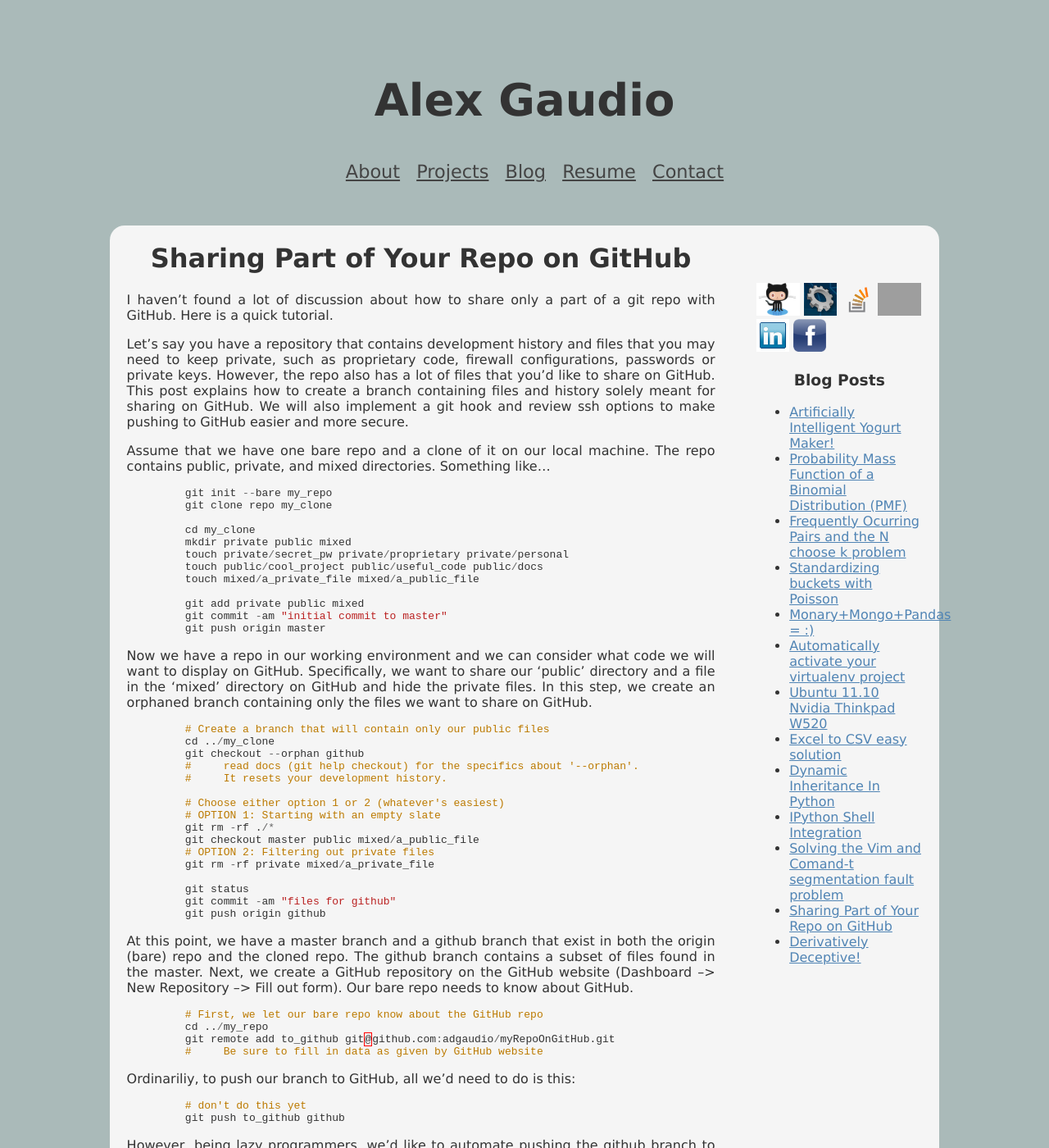
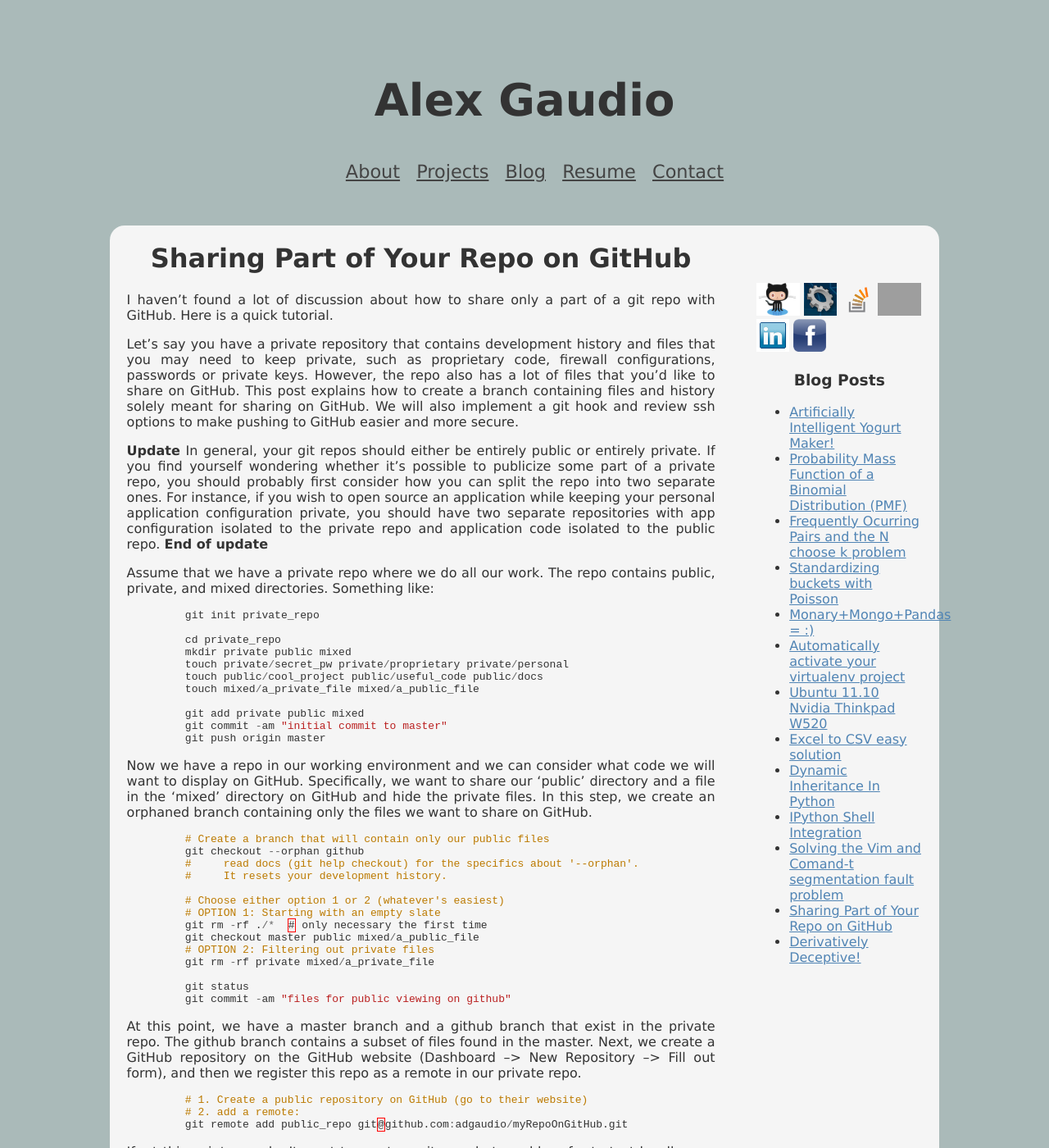
Before and after one commit to adgaudio/adgaudio.github.io, a Jekyll site: the page built from _posts/2011-07-24-sharing-part-your-repo-github.md, in a window 1280 px wide and 1400 px high. Shown: the whole window at 82% size. Built offline with Jekyll 4.4.1, drawn with Linux system fonts in a browser that asks for light colours; some of the changed text lies outside the part shown; grey boxes are pictures that could not be loaded.

Commit message:
clarify an old blog post

```diff
--- a/_posts/2011-07-24-sharing-part-your-repo-github.md
+++ b/_posts/2011-07-24-sharing-part-your-repo-github.md
@@ -3,17 +3,34 @@ layout: post
 title: Sharing Part of Your Repo on GitHub
 ---
 
-I haven't found a lot of discussion about how to share only a part of a git repo with GitHub.  Here is a quick tutorial.
+I haven't found a lot of discussion about how to share only a part of a git
+repo with GitHub.  Here is a quick tutorial.
 
-Let's say you have a repository that contains development history and files that you may need to keep private, such as proprietary code, firewall configurations, passwords or private keys.  However, the repo also has a lot of files that you'd like to share on GitHub.  This post explains how to create a branch containing files and history solely meant for sharing on GitHub.  We will also implement a git hook and review ssh options to make pushing to GitHub easier and more secure.
+Let's say you have a private repository that contains development history and
+files that you may need to keep private, such as proprietary code, firewall
+configurations, passwords or private keys.  However, the repo also has a lot of
+files that you'd like to share on GitHub.  This post explains how to create a
+branch containing files and history solely meant for sharing on GitHub.  We
+will also implement a git hook and review ssh options to make pushing to GitHub
+easier and more secure.
 
-Assume that we have one bare repo and a clone of it on our local machine.  The repo contains public, private, and mixed directories. Something like...
+**Update** In general, your git repos should either be entirely public or
+entirely private.  If you find yourself wondering whether it's possible to
+publicize some part of a private repo, you should probably first consider
+how you can split the repo into two separate ones.  For instance, if you wish
+to open source an application while keeping your personal application
+configuration private, you should have two separate repositories with app
+configuration isolated to the private repo and application code isolated to the
+public repo.  **End of update**
+
+Assume that we have a private repo where we do all our work.  The
+repo contains public, private, and mixed directories. Something like:
 
 {% highlight c %}
-    git init --bare my_repo
-    git clone repo my_clone
 
-    cd my_clone
+    git init private_repo
+
+    cd private_repo
     mkdir private public mixed
     touch private/secret_pw private/proprietary private/personal
     touch public/cool_project public/useful_code public/docs
@@ -24,70 +41,103 @@ Assume that we have one bare repo and a clone of it on our local machine.  The r
     git push origin master
 {% endhighlight %}
 
-Now we have a repo in our working environment and we can consider what code we will want to display on GitHub.  Specifically, we want to share our 'public' directory and a file in the 'mixed' directory on GitHub and hide the private files.  In this step, we create an orphaned branch containing only the files we want to share on GitHub.
+Now we have a repo in our working environment and we can consider what code we
+will want to display on GitHub.  Specifically, we want to share our 'public'
+directory and a file in the 'mixed' directory on GitHub and hide the private
+files.  In this step, we create an orphaned branch containing only the files we
+want to share on GitHub.
 
 {% highlight c %}
+
     # Create a branch that will contain only our public files
-    cd ../my_clone
     git checkout --orphan github
     #     read docs (git help checkout) for the specifics about '--orphan'.
     #     It resets your development history.
 
     # Choose either option 1 or 2 (whatever's easiest)
     # OPTION 1: Starting with an empty slate
-    git rm -rf ./*
+    git rm -rf ./*  # only necessary the first time
     git checkout master public mixed/a_public_file
     # OPTION 2: Filtering out private files
     git rm -rf private mixed/a_private_file
 
     git status
-    git commit -am "files for github"
-    git push origin github
+    git commit -am "files for public viewing on github"
 {% endhighlight %}
 
-At this point, we have a master branch and a github branch that exist in both the origin (bare) repo and the cloned repo.  The github branch contains a subset of files found in the master.  Next, we create a GitHub repository on the GitHub website (Dashboard --> New Repository --> Fill out form).  Our bare repo needs to know about GitHub.
+At this point, we have a master branch and a github branch that exist in the
+private repo.  The github branch contains a subset of files found in the
+master.  Next, we create a GitHub repository on the GitHub website (Dashboard
+--> New Repository --> Fill out form), and then we register this repo as a
+remote in our private repo.
 
 {% highlight c %}
-    # First, we let our bare repo know about the GitHub repo
-    cd ../my_repo
-    git remote add to_github git@github.com:adgaudio/myRepoOnGitHub.git
-    #     Be sure to fill in data as given by GitHub website
+
+    # 1. Create a public repository on GitHub (go to their website)
+    # 2. add a remote:
+    git remote add public_repo git@github.com:adgaudio/myRepoOnGitHub.git
+{% endhighlight %}
+
+If, at this point, you don't want to create a git repo but would prefer to test
+locally, you can try this instead:
+
+{% highlight c%}
+
+    # 1. Emulate creating a public repo on GitHub:
+    cd ..
+    git init --bare fake_public_repo
+    # 2. add a remote:
+    cd private
+    git remote add public_repo ../fake_public_repo
 {% endhighlight %}
 
 Ordinariliy, to push our branch to GitHub, all we'd need to do is this:
 
 {% highlight c %}
+
     # don't do this yet
-    git push to_github github
+    cd ../private
+    git push public_repo github:master  # ie. push github to public_repo/master
 {% endhighlight %}
 
-However, being lazy programmers, we'd like to automate pushing the github branch to GitHub.  The trick here is to use a hook that gets called after every push (or pull) to the bare repo.
+And we're done!  However, being lazy (I mean efficient!) programmers, perhaps
+we'd like to automate pushing the github branch to GitHub whenever we make a
+commit.  The trick here is to use a hook that gets called after every commit.
+
 
 {% highlight c %}
-    cd ../my_repo/hooks
-    emacs post-update
+
+    cd ../private/.git/hooks
+    emacs post-commit
 
     #Add this data to the file:
         #!/bin/bash
-        LOG="./github.log"
+        LOG="/tmp/github.log"
         echo "`date`" >> $LOG
 
         #Push changes to GitHub
          #note - GitHub needs to know your public key
-        (git push to_github github 2>&1) >> $LOG
+        (git push public_repo github:master 2>&1) >> $LOG
 
-    chmod +x ./post-update
+    chmod +x ./post-commit
 {% endhighlight %}
 
-What this means is that whenever we push to our bare repo, we will execute this script and subsequently push our github branch to git.  We are nearly done!  The only remaining step is to discuss keys.  If you haven't registered an ssh key with your GitHub account, now is the time to do so.  However, there is a caveat.  Because we automated pushing to GitHub via the above hook, we will need to make sure the local machine won't ask for a password when it wants to use the ssh key.  There are a couple of ways around this, and I'll explain them here.
+What this means is that whenever we make a commit to the github branch, its
+contents automatically get pushed to GitHub!
 
-There are at least 2 options: In option 1, you can create a new key with no password specifically for GitHub.  In option 2, add a key to your keyring manager.
+If you've followed so far and you don't have ssh key configured with GitHub,
+you may not be able to push your code to your new repo!  Let's go over how to
+create an ssh key specifically for your GitHub account.
+
+Here's what I'd suggest you do:
 
 {% highlight c %}
-    OPTION 1: Create a key specifically for github:
-    ssh-keygen  #Be Careful not to overwrite your existing private key.
+
+    # 1: Create a key specifically for github:
+    ssh-keygen -f ~/.ssh/id_rsa_github  # Be Careful not to overwrite an existing private key!
+
+    # 2: Configure ssh access to github.com to always use your new key
     emacs ~/.ssh/config
-
     #Add this to the file
         Host github.com
         User git
@@ -95,19 +145,21 @@ There are at least 2 options: In option 1, you can create a new key with no pass
         Hostname github.com
         IdentityFile ~/.ssh/id_rsa_github
         TCPKeepAlive yes
-        IdentitiesOnly yesg
-{% endhighlight %}
+        IdentitiesOnly yes
 
-{% highlight c %}
-    OPTION 2: Add your existing key to your keyring
-    #(will only ask for password the first time it's used after reboot, I believe)
+    # 3: Navigate your browser to your GitHub profile settings page and
+    register the # public key you just created (`id_rsa_github.pub`) as an
+    authorized key.
 
-        ssh-add ~/.ssh/id_rsa_github
+    # 4: Add your existing key to your keyring
+    # (you may need to do this after every reboot before using the key)
+    ssh-add ~/.ssh/id_rsa_github
 {% endhighlight %}
 
 Finally, test your setup by pushing your code
 
 {% highlight c %}
-    cd ../my_clone
+
+    cd ../private_repo
     git push origin github
 {% endhighlight %}
```
